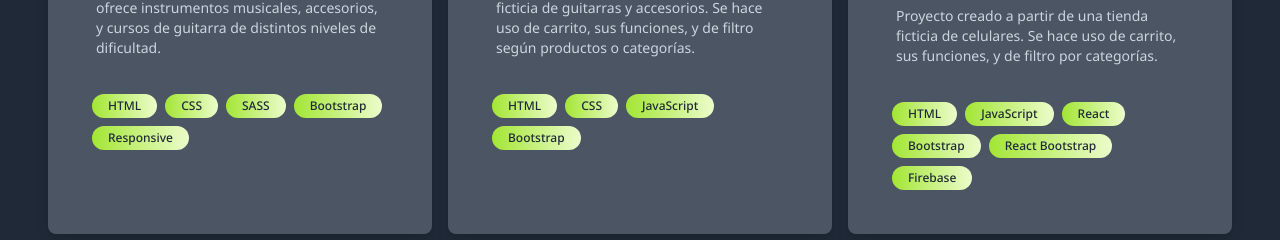
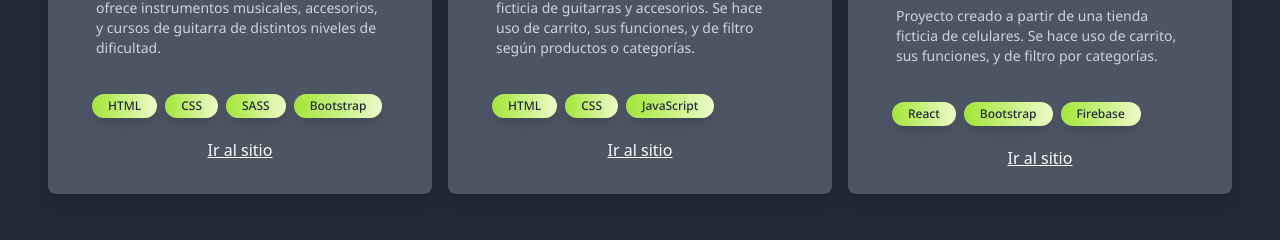
Before and after one commit to Rodrigo-Lajas/Portfolio, a React (Vite) app: page / in a window 1280 px wide. Shown: the part 1908-2148 px from the top of the page. Built offline with nearby package versions, Linux system fonts and the light colour scheme.

Commit message:
correccion de tarjetas de proyectos

```diff
--- a/src/components/Hero.jsx
+++ b/src/components/Hero.jsx
@@ -19,7 +19,7 @@ export default function Hero() {
                     <p className="flex items-center justify-center m-4 bg-clip-text text-transparent bg-gradient-to-r from-lime-400 to-lime-100 text-2xl font-bold leading-normal font-noto-sans">Soy un desarrollador front-end en formación con pasión por crear aplicaciones web.</p>
                 </div>
                 <div className="flex flex-col items-center justify-center m-4">
-                    <img src={heroImage} alt="Hero Image" className="w-4/5 h-auto object-contain my-8 border-4 border-l-lime-400 border-t-lime-200 border-r-lime-200 border-b-lime-400" loading='lazy'/>
+                    <img src={heroImage} alt="Hero Image" className="w-4/5 h-auto object-contain my-8 border-4 border-l-lime-400 border-t-lime-200 border-r-lime-200 border-b-lime-400 shadow-lg" loading='lazy'/>
                 </div>
             </div>
             <div className="flex mx-auto items-center justify-center">
--- a/src/components/Projects.jsx
+++ b/src/components/Projects.jsx
@@ -4,7 +4,7 @@ import ProjectCard from "./ui/ProjectCard";
 import { motion } from "framer-motion";
 import { buttonAnimation } from "../components/ui/buttonAnimation";
 
-const customButton = "inline-block bg-gradient-to-r from-lime-400 to-lime-100 text-gray-800 rounded-full px-4 py-1 text-xs font-medium font-noto-sans m-1"
+const customButton = "inline-block bg-gradient-to-r from-lime-400 to-lime-100 text-gray-800 rounded-full px-4 py-1 text-xs font-medium font-noto-sans m-1 shadow-lg"
 
 export default function Proyectos() {
 
--- a/src/components/ProjectsArray.jsx
+++ b/src/components/ProjectsArray.jsx
@@ -9,7 +9,7 @@ const Projects = [
         description: "Proyecto basado en una tienda ficticia que ofrece instrumentos musicales, accesorios, y cursos de guitarra de distintos niveles de dificultad.",
         imageUrl: houstonGuitarShop,
         link: "https://houstonguitarshop.vercel.app/",
-        tags: ["HTML", "CSS", "SASS", "Bootstrap", "Responsive"],
+        tags: ["HTML", "CSS", "SASS", "Bootstrap"],
     },
     {
         id: 2,
@@ -17,7 +17,7 @@ const Projects = [
         description: "Proyecto creado a partir de una tienda ficticia de guitarras y accesorios. Se hace uso de carrito, sus funciones, y de filtro según productos o categorías.",
         imageUrl: tiendaGuitarras,
         link: "https://tienda-de-guitarras-one.vercel.app/",
-        tags: ["HTML", "CSS", "JavaScript", "Bootstrap"],
+        tags: ["HTML", "CSS", "JavaScript"],
     },
     {
         id: 3,
@@ -25,7 +25,7 @@ const Projects = [
         description: "Proyecto creado a partir de una tienda ficticia de celulares. Se hace uso de carrito, sus funciones, y de filtro por categorías.",
         imageUrl: tiendaCelulares,
         link: "https://tienda-de-telefonos-celulares.vercel.app/",
-        tags: ["HTML", "JavaScript", "React", "Bootstrap", "React Bootstrap", "Firebase"],
+        tags: ["React", "Bootstrap", "Firebase"],
     },
 ]
 
--- a/src/components/ui/ProjectCard.jsx
+++ b/src/components/ui/ProjectCard.jsx
@@ -4,24 +4,26 @@ import { buttonAnimation } from "./buttonAnimation";
 const ProjectCard = ({ title, description, imageUrl, link, tags = [] }) => {
     return (
         <div className="max-w-sm h-full rounded-lg overflow-hidden shadow-lg bg-gray-600 p-6">
-            <img className="w-96 rounded-md" src={imageUrl} alt={title} />
+            <img className="w-96 rounded-md shadow-lg" src={imageUrl} alt={title} />
             <div className="px-6 py-4">
-                <motion.div {...buttonAnimation}
-                    className="font-bold text-xl font-noto-sans my-4 text-white text-center">
-                    <a href={link} target="_blank" className='hover:text-lime-400 active:text-lime-600 transition duration-300 ease-in-out'>{title}</a>
-                </motion.div>
+                    <h3 className="font-bold text-xl font-noto-sans my-4 text-white text-center">
+                        {title}
+                    </h3>
                 <p className="text-slate-300 text-sm font-noto-sans">{description}</p>
             </div>
             <div className="p-4">
                 {tags.map((tag) => (
-                    <span
-                        key={tag} className="inline-block bg-gradient-to-r from-lime-400 to-lime-100 text-gray-800 rounded-full px-4 py-1 text-xs font-medium font-noto-sans m-1"
-                    >
+                    <span key={tag}
+                    className="inline-block bg-gradient-to-r from-lime-400 to-lime-100 text-gray-800 rounded-full px-4 py-1 text-xs font-medium font-noto-sans m-1 shadow-lg">
                         {tag}
                     </span>
                 ))}
             </div>
-
+            <div className="flex items-center justify-center">
+                <motion.a {...buttonAnimation} href={link} target="_blank" rel="noopener noreferrer" className='underline hover:text-lime-400 active:text-lime-600 transition duration-300 ease-in-out'>
+                    Ir al sitio
+                </motion.a>
+            </div>
         </div>
     )
 }
```
